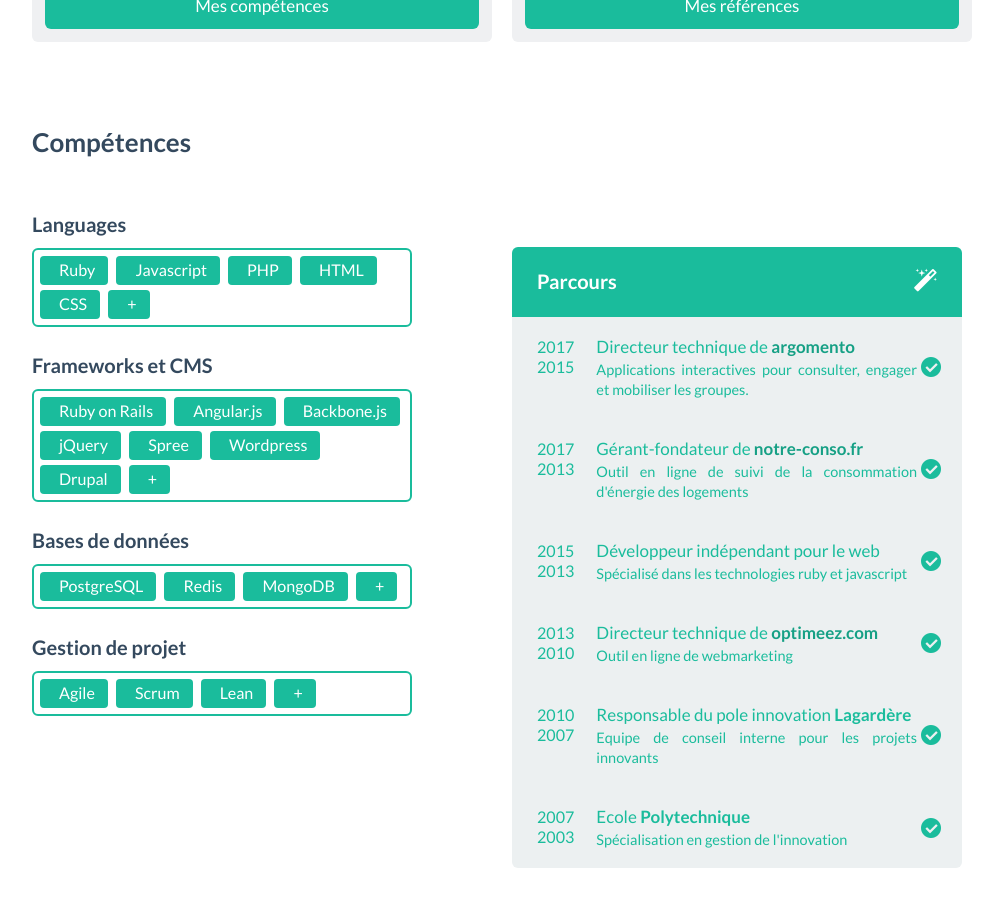
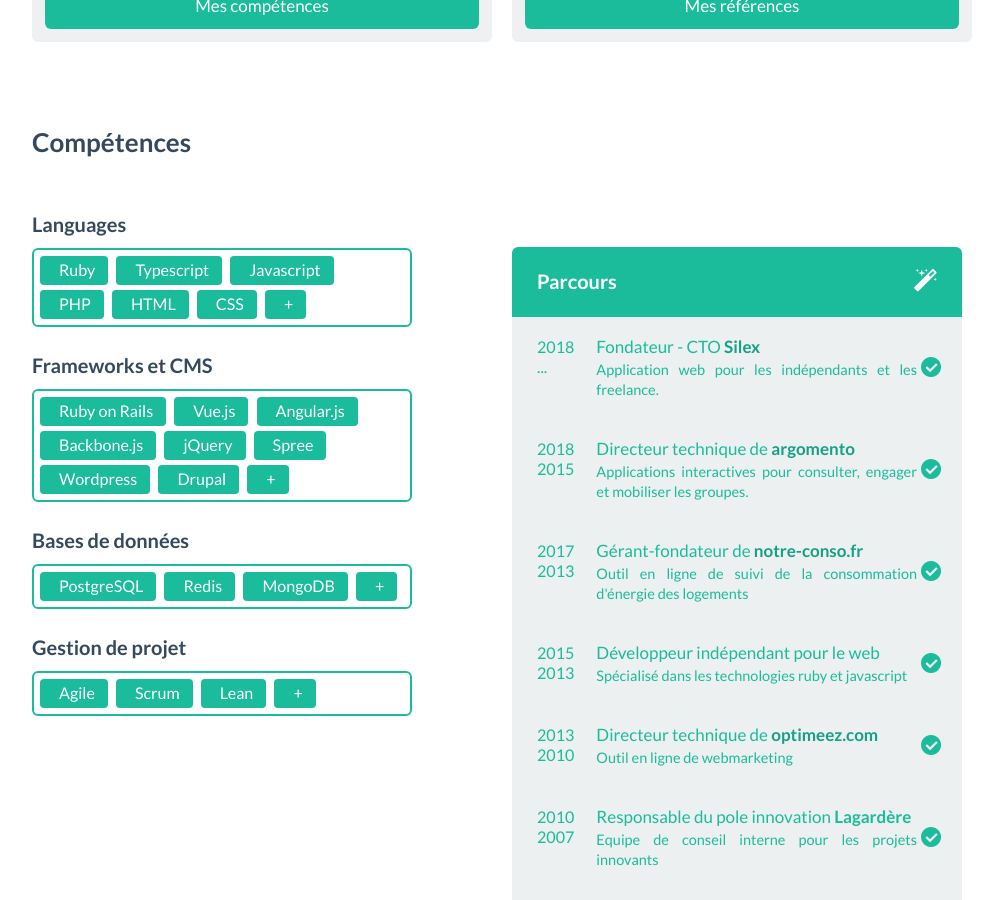
Before and after one commit to arambert/arambert.github.io, a Jekyll site: the page built from index.html, in a window 1280 px wide and 900 px high, scrolled down 507 px. Shown: the whole window, without its empty margins (138-1141 px from the left). Built offline with Jekyll 4.4.1, drawn with Linux system fonts in a browser that asks for light colours.

Commit message:
Update competences.html

```diff
--- a/_includes/competences.html
+++ b/_includes/competences.html
@@ -5,6 +5,7 @@
     <h3>Languages</h3>
     <div class='tagsinput'>
       <span class='tag'>Ruby</span>
+      <span class='tag'>Typescript</span>
       <span class='tag'>Javascript</span>
       <span class='tag'>PHP</span>
       <span class='tag'>HTML</span>
@@ -14,6 +15,7 @@
     <h3>Frameworks et CMS</h3>
     <div class='tagsinput'>
       <span class='tag'>Ruby on Rails</span>
+      <span class='tag'>Vue.js</span>
       <span class='tag'>Angular.js</span>
       <span class='tag'>Backbone.js</span>
       <span class='tag'>jQuery</span>
@@ -47,7 +49,16 @@
       </div>
       <ul>
 	<li class="todo-done">
-          <div class="todo-year">2017<br/>2015</div>
+          <div class="todo-year">2018<br/>...</div>
+          <div class="todo-content">
+            <h4 class="todo-name">
+              Fondateur - CTO <strong><a href='https://fr.silex.pro'>Silex</a></strong>
+            </h4>
+            Application web pour les indépendants et les freelance.
+          </div>
+        </li>
+	<li class="todo-done">
+          <div class="todo-year">2018<br/>2015</div>
           <div class="todo-content">
             <h4 class="todo-name">
               Directeur technique de <strong><a href='http://argomento.fr'>argomento</a></strong>
```
